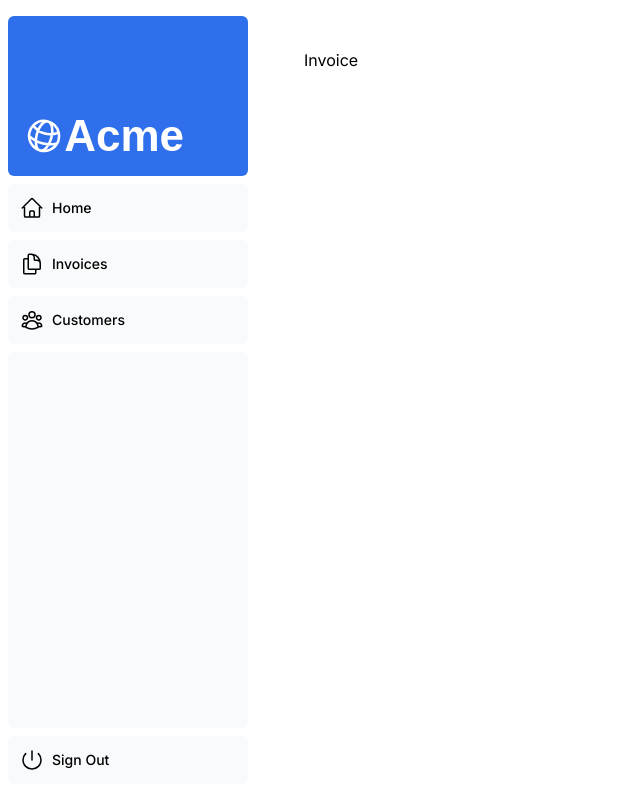
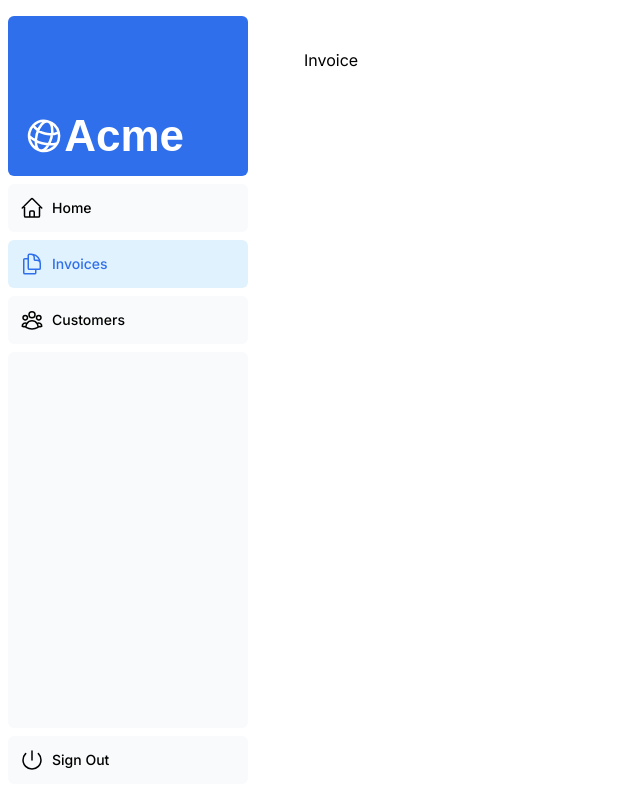
Before and after one commit to jodosjodos/next-basics, a Next.js app: page /dashboard/invoices in a window 1280 px wide. Shown: the whole page, without its empty margins (0-640 px from the left). Built offline with nearby package versions, Linux system fonts and the light colour scheme; a web font is replaced by a local one.

Commit message:
[routing] done with chapter 5 with optimized navigation

```diff
--- a/app/ui/dashboard/nav-links.tsx
+++ b/app/ui/dashboard/nav-links.tsx
@@ -1,9 +1,12 @@
+"use client"
 import {
   UserGroupIcon,
   HomeIcon,
   DocumentDuplicateIcon,
 } from '@heroicons/react/24/outline';
-
+import Link from 'next/link';
+ import clsx from 'clsx';
+ import { usePathname } from 'next/navigation';
 // Map of links to display in the side navigation.
 // Depending on the size of the application, this would be stored in a database.
 const links = [
@@ -17,19 +20,22 @@
 ];
 
 export default function NavLinks() {
+  const pathName = usePathname()
   return (
     <>
       {links.map((link) => {
         const LinkIcon = link.icon;
         return (
-          <a
+          <Link
             key={link.name}
             href={link.href}
-            className="flex h-[48px] grow items-center justify-center gap-2 rounded-md bg-gray-50 p-3 text-sm font-medium hover:bg-sky-100 hover:text-blue-600 md:flex-none md:justify-start md:p-2 md:px-3"
+            className={clsx("flex h-[48px] grow items-center justify-center gap-2 rounded-md bg-gray-50 p-3 text-sm font-medium hover:bg-sky-100 hover:text-blue-600 md:flex-none md:justify-start md:p-2 md:px-3",{
+              'bg-sky-100 text-blue-600':pathName === link.href
+            })}
           >
             <LinkIcon className="w-6" />
             <p className="hidden md:block">{link.name}</p>
-          </a>
+          </Link>
         );
       })}
     </>
```
